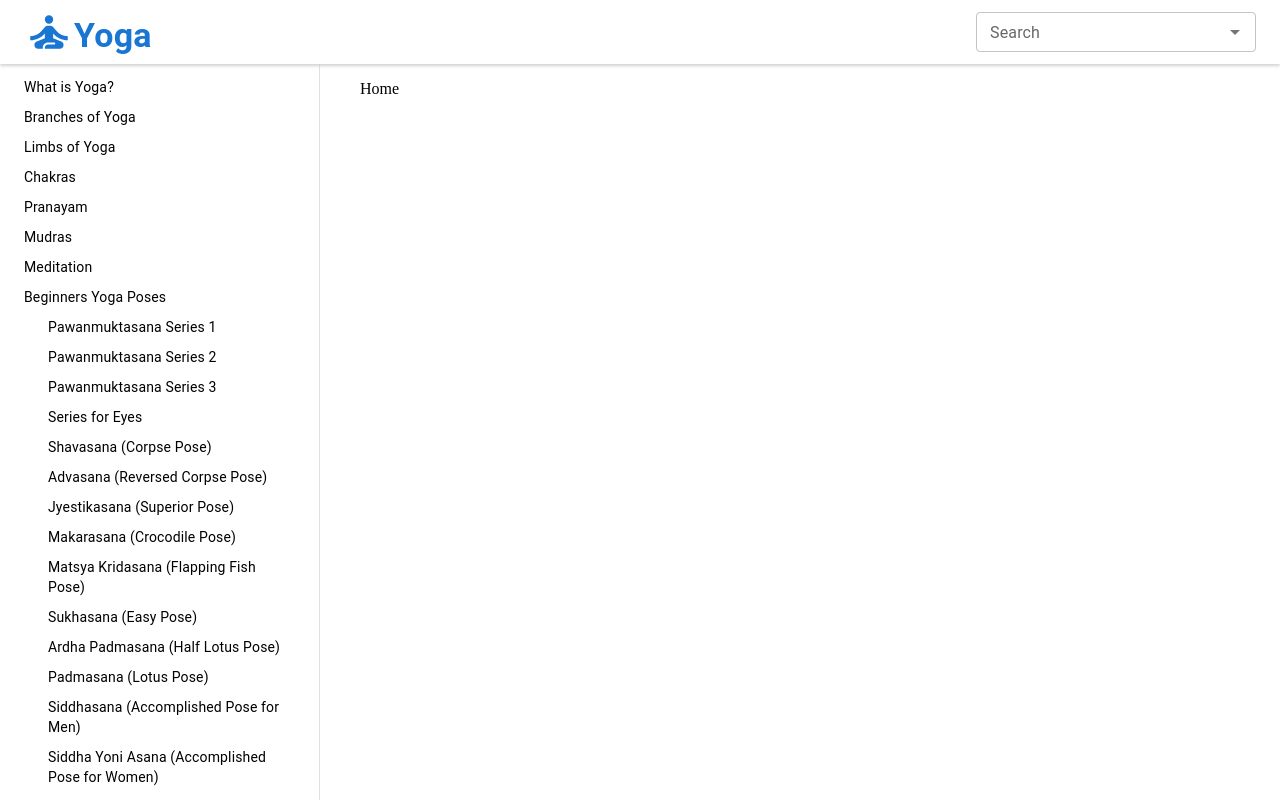
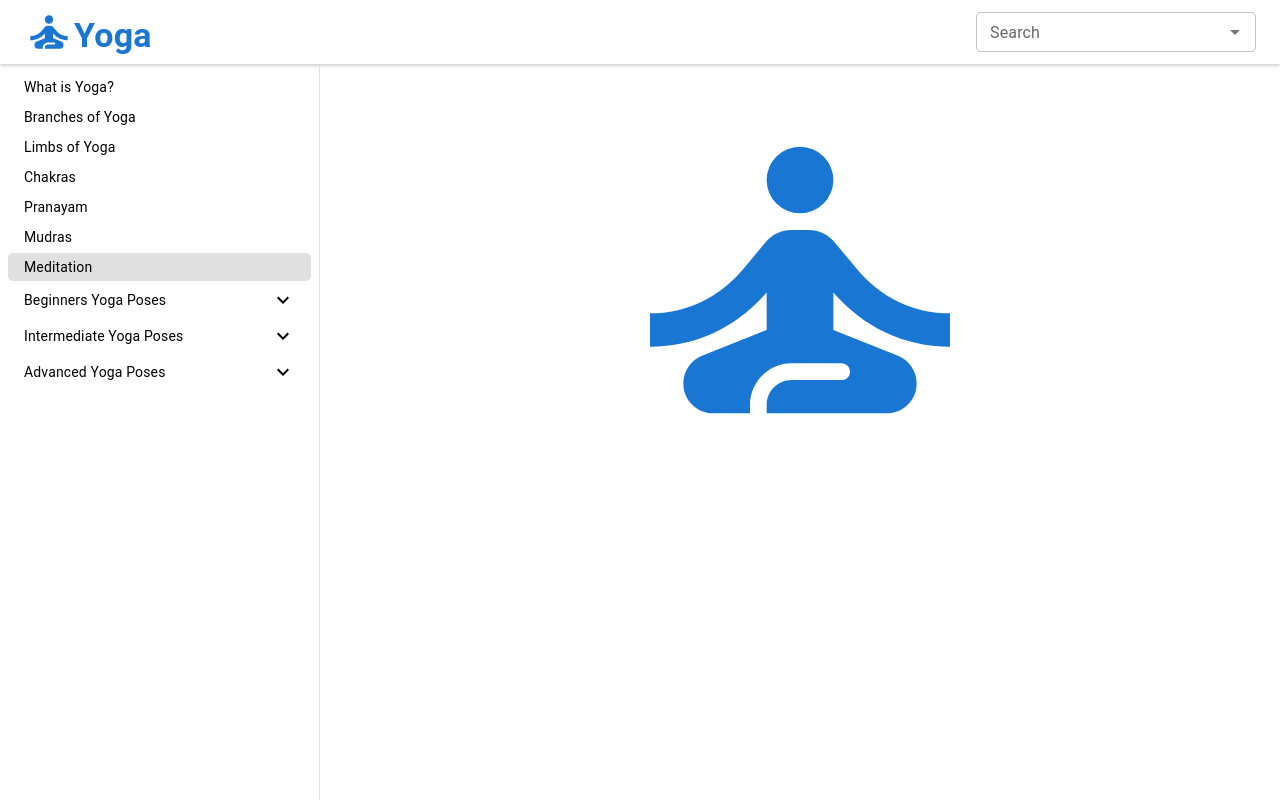
Before and after one commit to m-pooja-pawar/yogic-insight, a React (Create React App) app: page / in a window 1280 px wide. Built offline with nearby package versions, Linux system fonts and the light colour scheme.

Commit message:
YI-0: added scroll to sidebar on routing change

```diff
--- a/public/data/index.json
+++ b/public/data/index.json
@@ -30,9 +30,11 @@
         },
         {
             "label": "Beginners Yoga Poses",
-            "routing": "/pose/beginners",
-            "collapsed": "true",
             "children": [
+                {
+                    "label": "All",
+                    "routing": "/pose/beginners"
+                },
                 {
                     "label": "Pawanmuktasana Series 1",
                     "routing": "/pose/1"
@@ -225,9 +227,11 @@
         },
         {
             "label": "Intermediate Yoga Poses",
-            "routing": "/pose/intermediate",
-            "collapsed": "true",
             "children": [
+                {
+                    "label": "All",
+                    "routing": "/pose/intermediate"
+                },
                 {
                     "label": "Yogamudrasana (Psychic Union Pose)",
                     "routing": "/pose/48"
@@ -528,9 +532,11 @@
         },
         {
             "label": "Advanced Yoga Poses",
-            "routing": "/pose/advanced",
-            "collapsed": "true",
             "children": [
+                {
+                    "label": "All",
+                    "routing": "/pose/advanced"
+                },
                 {
                     "label": "Pooma Bhujangasana (Full Cobra Pose)",
                     "routing": "/pose/122"
--- a/src/layout/sidebar.tsx
+++ b/src/layout/sidebar.tsx
@@ -1,14 +1,16 @@
-import {Box, List, ListItem, ListItemButton, ListItemButtonProps, ListItemText, styled} from '@mui/material';
-import {ElementType, Fragment, Key, useCallback, useEffect, useState} from 'react';
-import {NavLink, NavLinkProps, To} from 'react-router-dom';
+import {Box, Collapse, List, ListItem, ListItemButton, ListItemButtonProps, ListItemText, styled} from '@mui/material';
+import {ElementType, Fragment, Key, RefObject, useCallback, useEffect, useState} from 'react';
+import {NavLink, NavLinkProps, To, useLocation} from 'react-router-dom';
 
+import ExpandLess from '@mui/icons-material/ExpandLess';
+import ExpandMore from '@mui/icons-material/ExpandMore';
+import React from 'react';
 import axios from 'axios';
 
 interface IndexItem {
   readonly children?: readonly IndexItem[];
-  readonly collapsed?: boolean;
   readonly label: Key;
-  readonly routing: To;
+  readonly routing?: To;
 }
 
 const StyledListItemButton = styled(ListItemButton)<
@@ -27,11 +29,33 @@ const StyledListItemButton = styled(ListItemButton)<
 }));
 
 export function Sidebar(): JSX.Element {
-  const [sidebarData, setSidebarData] = useState([]);
+  const location = useLocation();
+  const [sidebarData, setSidebarData] = useState<IndexItem[]>([]);
+  const [collapsed, setCollapsed] = useState<{
+    [key: string]: boolean;
+  }>({});
+  const [htmlRef, setHtmlRef] = useState<{
+    [key: string]: RefObject<any>;
+  }>({});
+
+  const getHtmlRef = (sidebarDataList: IndexItem[]): {[key: string]: RefObject<any>} => {
+    const htmlRefData: {[key: string]: RefObject<any>} = {};
+    sidebarDataList.forEach((element: IndexItem) => {
+      if (element.children && element.children.length) {
+        element.children.forEach((childElement: IndexItem) => {
+          htmlRefData[childElement.label.toString()] = React.createRef();
+        });
+      } else {
+        htmlRefData[element.label.toString()] = React.createRef();
+      }
+    });
+    return htmlRefData;
+  };
 
   const getSidebarData = useCallback(async () => {
     const response = await axios.get('./../../data/index.json');
     if (response && response.data) {
+      setHtmlRef(getHtmlRef(response.data.data));
       setSidebarData(response.data.data);
     }
   }, [setSidebarData]);
@@ -39,6 +63,81 @@ export function Sidebar(): JSX.Element {
   useEffect(() => {
     getSidebarData();
   }, [getSidebarData]);
+
+  useEffect(() => {
+    if (location.pathname.indexOf('pose') > -1) {
+      setCollapsedBasedOnLocation();
+    } else {
+      scrollToListItem();
+    }
+  }, [location]);
+
+  useEffect(() => {
+    setCollapsedBasedOnLocation();
+  }, [sidebarData]);
+
+  useEffect(() => {
+    setTimeout(() => {
+      scrollToListItem();
+    }, 1000);
+  }, [collapsed]);
+
+  const setCollapsedBasedOnLocation = (): void => {
+    if (sidebarData && sidebarData.length) {
+      const childFound: IndexItem | undefined = sidebarData.find((element: IndexItem) => {
+        if (element.children) {
+          return element.children.find((childItem: IndexItem) => childItem.routing === location.pathname);
+        }
+      });
+      if (childFound) {
+        setCollapsed({
+          ...collapsed,
+          [(childFound as IndexItem).label.toString()]: true,
+        });
+      }
+    }
+  };
+
+  const handleOnClick = (key: string, value: boolean): void => {
+    setCollapsed({
+      ...collapsed,
+      [key]: value,
+    });
+  };
+
+  const scrollToListItem = (): void => {
+    let childFound: IndexItem | undefined = sidebarData.find((element: IndexItem) => {
+      if (element.children) {
+        return element.children.find((childElement: IndexItem) => childElement.routing === location.pathname);
+      }
+      return element.routing === location.pathname;
+    });
+
+    if (childFound) {
+      if ((childFound as IndexItem).children) {
+        childFound = (childFound as IndexItem).children?.find(
+          (element: IndexItem) => element.routing === location.pathname,
+        );
+      }
+      const scrollToElement = htmlRef[(childFound as IndexItem).label.toString()];
+      if (scrollToElement && scrollToElement.current) {
+        scrollToElement.current.scrollIntoView({
+          behavior: 'smooth',
+          block: 'center',
+        });
+      }
+    }
+  };
+
+  const sidebarItem = (element: IndexItem, pl?: number): JSX.Element => {
+    return (
+      <ListItem disablePadding key={element.label} ref={htmlRef[element.label.toString()]} sx={{pl}}>
+        <StyledListItemButton autoFocus={true} component={NavLink} to={element.routing}>
+          <ListItemText primary={element.label} />
+        </StyledListItemButton>
+      </ListItem>
+    );
+  };
 
   return sidebarData && sidebarData.length > 0 ? (
     <Box>
@@ -48,14 +147,22 @@ export function Sidebar(): JSX.Element {
             if (element.children) {
               return (
                 <Fragment key={'fragment' + element.label}>
-                  {sideBarItem(element)}
-                  {element.children.map((childElement: IndexItem) => {
-                    return sideBarItem(childElement, 3);
-                  })}
+                  <ListItem disablePadding key={element.label}>
+                    <ListItemButton
+                      onClick={() => handleOnClick(element.label.toString(), !collapsed[element.label.toString()])}>
+                      <ListItemText primary={element.label} />
+                      {collapsed[element.label.toString()] ? <ExpandLess /> : <ExpandMore />}
+                    </ListItemButton>
+                  </ListItem>
+                  <Collapse unmountOnExit in={collapsed[element.label.toString()]} timeout='auto'>
+                    {element.children.map((childElement: IndexItem) => {
+                      return sidebarItem(childElement, 3);
+                    })}
+                  </Collapse>
                 </Fragment>
               );
             }
-            return sideBarItem(element);
+            return sidebarItem(element);
           })}
         </List>
       </nav>
@@ -64,13 +171,3 @@ export function Sidebar(): JSX.Element {
     <></>
   );
 }
-
-function sideBarItem(element: IndexItem, pl?: number): JSX.Element {
-  return (
-    <ListItem disablePadding key={element.label} sx={{pl}}>
-      <StyledListItemButton component={NavLink} to={element.routing}>
-        <ListItemText primary={element.label} />
-      </StyledListItemButton>
-    </ListItem>
-  );
-}
--- a/src/pages/home.tsx
+++ b/src/pages/home.tsx
@@ -1,5 +1,12 @@
 import Box from '@mui/material/Box';
+import SelfImprovementIcon from '@mui/icons-material/SelfImprovement';
 
 export function Home(): JSX.Element {
-  return <Box>Home</Box>;
+  return (
+    <Box sx={{display: 'flex', justifyContent: 'center'}}>
+      <SelfImprovementIcon
+        color='primary'
+        sx={{fontSize: {xs: '300px', sm: '300px', md: '400px'}}}></SelfImprovementIcon>
+    </Box>
+  );
 }
```
